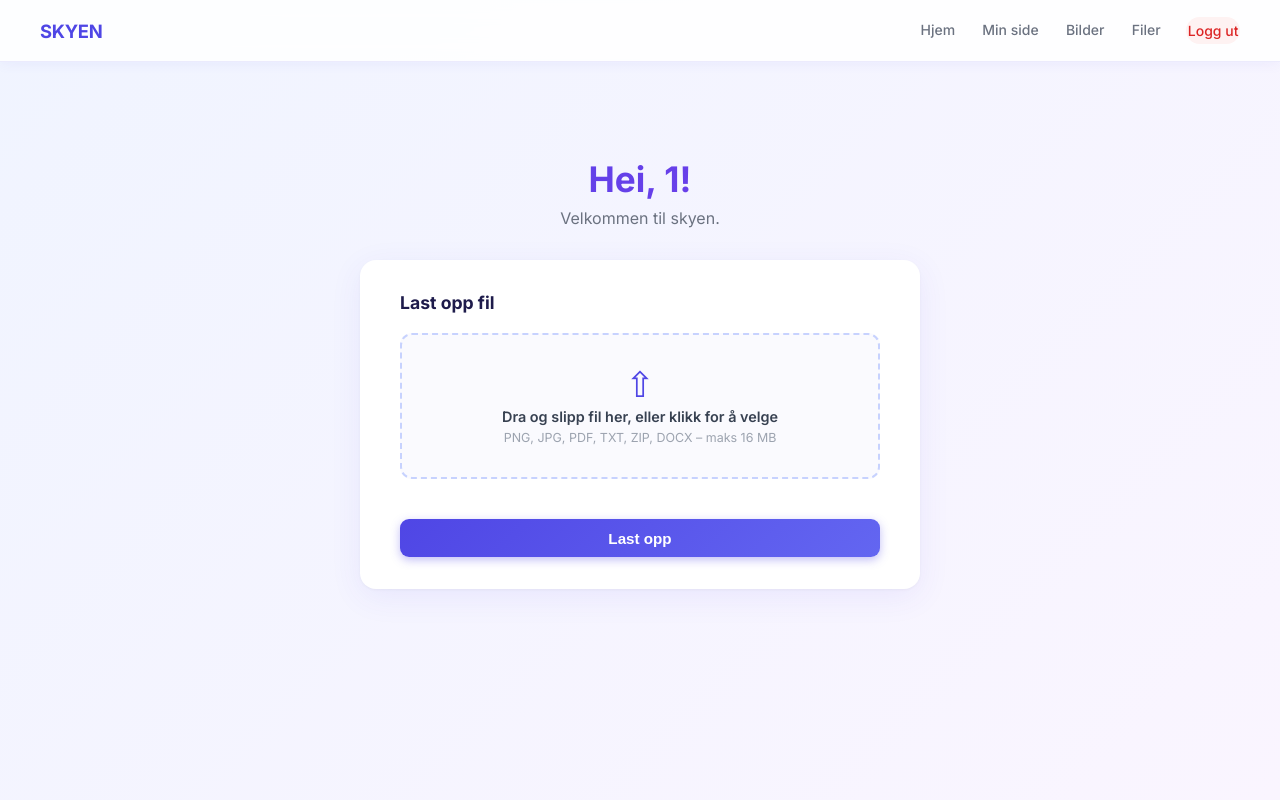
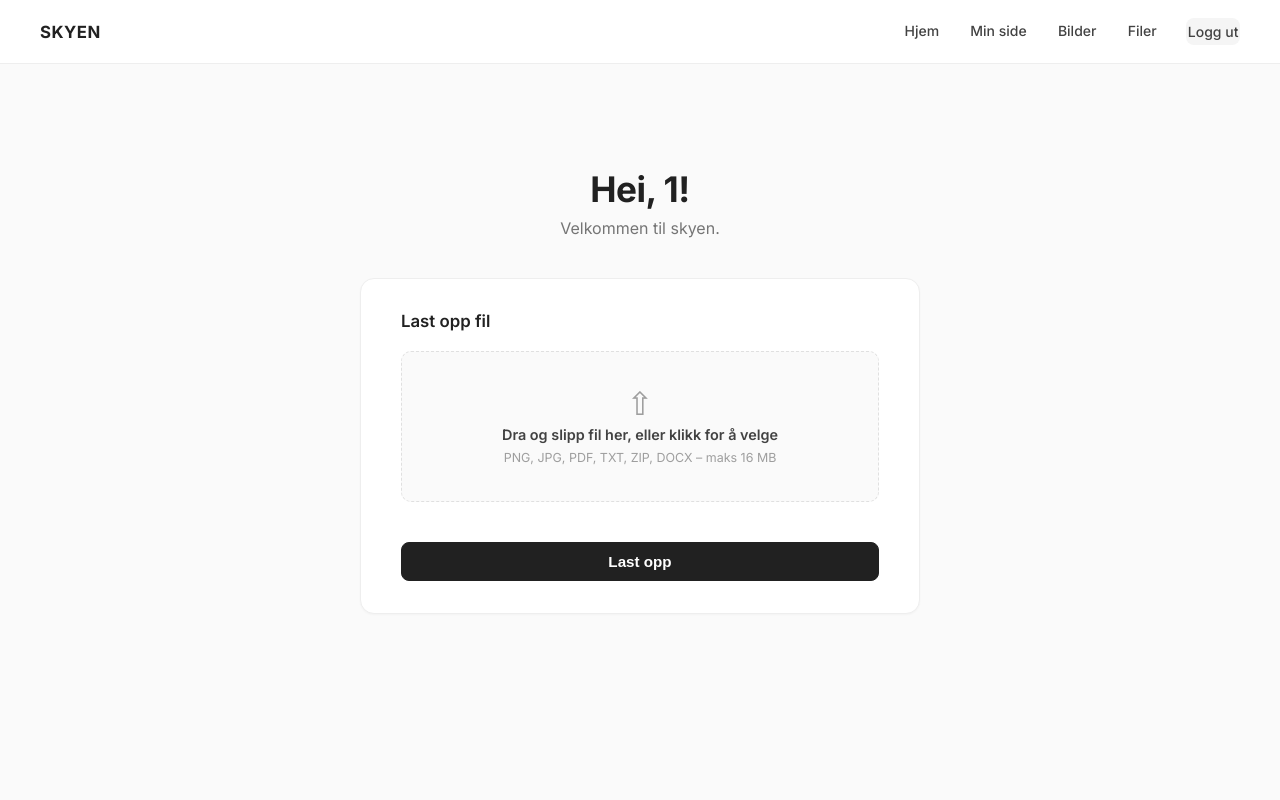
Before and after one commit to marcusthy/Skyen, a Flask app: page /welcome in a window 1280 px wide. Run offline with Flask 3, Linux system fonts and the light colour scheme; the visitor is signed in with stand-in values (Sample User, id 1); data that the repository does not hold is empty.

Commit message:
jeg brukte ai til og redeisgne nettsiden min med denne promten. har fortsatt noen endringer som skal bli gjort.                                   Gjør en visuell redesign av nettsiden uten å endre hvordan noe fungerer. Behold all eksisterende funksjonalitet, struktur, knappefunksjoner, skjemaer, linker og interaksjoner som de er. Endre KUN utseendet: farger, avstander, typografi, rundinger, skygger og layoutens visuelle hierarki.
Ny visuell stil: moderne, minimalistisk, med mye hvitt og grått. Bakgrunnen skal være hvit (#FFFFFF) eller nesten hvit (#FAFAFA). Bruk grå nyanser (#F5F5F5, #EEEEEE, #E0E0E0) til kort, seksjoner, separatorlinjer og knapper. Tekst skal være mørkegrå (#212121, #424242) for lesbarhet. Unngå sterke farger unntatt for eventuelle aksenter i svært dempet form. Siden skal føles ren, luftig, profesjonell og moderne – men alle eksisterende funksjoner forblir intakte.

```diff
--- a/static/style.css
+++ b/static/style.css
@@ -3,9 +3,11 @@
 
 body {
     font-family: 'Inter', sans-serif;
-    background: linear-gradient(135deg, #f0f4ff 0%, #faf5ff 100%);
-    color: #1e1b4b;
+    background: #FAFAFA;
+    color: #212121;
     min-height: 100vh;
+    -webkit-font-smoothing: antialiased;
+    -moz-osx-font-smoothing: grayscale;
 }
 
 /* ── Nav: toppmeny som ligger fast øverst (sticky) på alle sider ── */
@@ -14,33 +16,32 @@ nav {
     align-items: center;
     justify-content: space-between;
     padding: 0 2.5rem;
-    height: 62px;
-    background: rgba(255,255,255,0.85);
-    backdrop-filter: blur(10px);
-    border-bottom: 1px solid rgba(79,70,229,.1);
-    box-shadow: 0 2px 12px rgba(79,70,229,.06);
+    height: 64px;
+    background: #FFFFFF;
+    border-bottom: 1px solid #EEEEEE;
+    box-shadow: none;
     position: sticky;
     top: 0;
     z-index: 100;
 }
 
 .logo {
-    font-weight: 800;
-    font-size: 1.15rem;
-    color: #4f46e5;
-    letter-spacing: -.3px;
+    font-weight: 700;
+    font-size: 1.05rem;
+    color: #212121;
+    letter-spacing: .5px;
     text-decoration: none;
 }
 
 .nav-links {
     display: flex;
-    gap: 1.5rem;
+    gap: 1.75rem;
     align-items: center;
 }
 
 .nav-links a {
     text-decoration: none;
-    color: #6b7280;
+    color: #424242;
     font-size: .875rem;
     font-weight: 500;
     padding: .3rem .1rem;
@@ -49,22 +50,23 @@ nav {
 }
 
 .nav-links a:hover {
-    color: #4f46e5;
-    border-bottom-color: #4f46e5;
+    color: #212121;
+    border-bottom-color: #212121;
 }
 
 .btn-logout {
-    background: #fef2f2;
-    color: #dc2626 !important;
-    padding: .35rem .9rem;
-    border-radius: 20px;
+    background: #F5F5F5;
+    color: #424242 !important;
+    padding: .4rem 1rem;
+    border-radius: 8px;
     border-bottom: none !important;
-    font-weight: 600;
-    transition: background .2s !important;
+    font-weight: 500;
+    transition: background .2s, color .2s !important;
 }
 
 .btn-logout:hover {
-    background: #fee2e2 !important;
+    background: #EEEEEE !important;
+    color: #212121 !important;
     border-bottom-color: transparent !important;
 }
 
@@ -72,17 +74,18 @@ nav {
 .container {
     max-width: 960px;
     margin: 0 auto;
-    padding: 3rem 1.5rem;
+    padding: 3.5rem 1.5rem;
 }
 
 /* ── Cards: hvitt kort med skygge brukt på login/register/forsiden ── */
 .card {
-    background: #ffffff;
-    border-radius: 16px;
+    background: #FFFFFF;
+    border: 1px solid #EEEEEE;
+    border-radius: 14px;
     padding: 2.75rem 2.5rem;
     max-width: 440px;
     margin: 0 auto;
-    box-shadow: 0 8px 32px rgba(79,70,229,.08), 0 1px 3px rgba(0,0,0,.04);
+    box-shadow: 0 1px 2px rgba(0,0,0,.03);
     text-align: center;
 }
 
@@ -182,141 +191,161 @@ input[type="submit"] {
     display: block;
     width: 100%;
     margin-top: .75rem;
-    padding: .7rem 1.5rem;
-    background: linear-gradient(135deg, #4f46e5, #6366f1);
-    color: #fff;
-    border: none;
-    border-radius: 9px;
+    padding: .75rem 1.5rem;
+    background: #212121;
+    color: #FFFFFF;
+    border: 1px solid #212121;
+    border-radius: 8px;
     font-size: .95rem;
     font-weight: 600;
     font-family: inherit;
     cursor: pointer;
-    box-shadow: 0 3px 10px rgba(79,70,229,.35);
-    transition: opacity .2s, transform .15s;
+    box-shadow: none;
+    transition: background .2s, border-color .2s;
 }
 
 input[type="submit"]:hover {
-    opacity: .9;
-    transform: translateY(-1px);
+    background: #424242;
+    border-color: #424242;
+    transform: none;
 }
 
 .btn {
     display: inline-block;
     padding: .65rem 1.5rem;
-    border-radius: 9px;
+    border-radius: 8px;
     font-size: .95rem;
     font-weight: 600;
     text-decoration: none;
-    border: none;
+    border: 1px solid transparent;
     cursor: pointer;
-    transition: opacity .2s, transform .15s;
+    transition: background .2s, color .2s, border-color .2s;
 }
 
-.btn:hover { opacity: .88; transform: translateY(-1px); }
+.btn:hover { transform: none; }
 
 .btn-primary {
-    background: linear-gradient(135deg, #4f46e5, #6366f1);
-    color: #fff;
+    background: #212121;
+    color: #FFFFFF;
+    border-color: #212121;
     width: 100%;
     margin-top: .5rem;
-    box-shadow: 0 3px 10px rgba(79,70,229,.35);
+}
+
+.btn-primary:hover {
+    background: #424242;
+    border-color: #424242;
 }
 
 .btn-secondary {
-    background: #f1f5f9;
-    color: #4f46e5;
-    border: 1.5px solid #c7d2fe;
+    background: #FFFFFF;
+    color: #212121;
+    border: 1px solid #E0E0E0;
+}
+
+.btn-secondary:hover {
+    background: #F5F5F5;
+    border-color: #BDBDBD;
 }
 
 /* ── Home / welcome page: hero-seksjon og kort-rutenett ── */
 .home-hero {
     text-align: center;
-    padding: 3rem 1rem 2rem;
+    padding: 3rem 1rem 2.5rem;
 }
 
 .home-avatar {
     width: 76px;
     height: 76px;
     border-radius: 50%;
-    background: linear-gradient(135deg, #4f46e5, #818cf8);
-    color: #fff;
-    font-size: 2.1rem;
-    font-weight: 700;
+    background: #212121;
+    color: #FFFFFF;
+    font-size: 2rem;
+    font-weight: 600;
     display: flex;
     align-items: center;
     justify-content: center;
-    margin: 0 auto 1.25rem;
-    box-shadow: 0 6px 20px rgba(79,70,229,.3);
+    margin: 0 auto 1.5rem;
+    box-shadow: none;
+    letter-spacing: -.5px;
 }
 
 .home-hero h1 {
     font-size: 2.2rem;
-    font-weight: 800;
+    font-weight: 700;
     margin-bottom: .5rem;
-    background: linear-gradient(135deg, #4f46e5, #7c3aed);
-    -webkit-background-clip: text;
-    -webkit-text-fill-color: transparent;
-    background-clip: text;
+    color: #212121;
+    letter-spacing: -.5px;
+    -webkit-background-clip: initial;
+    -webkit-text-fill-color: initial;
+    background-clip: initial;
+    background: none;
 }
 
 .home-subtitle {
-    color: #6b7280;
+    color: #757575;
     font-size: 1rem;
 }
 
 .home-grid {
     display: grid;
     grid-template-columns: repeat(auto-fit, minmax(220px, 1fr));
-    gap: 1.25rem;
-    margin-bottom: 2rem;
+    gap: 1rem;
+    margin-bottom: 2.5rem;
 }
 
 .home-card {
-    background: #fff;
-    border-radius: 14px;
+    background: #FFFFFF;
+    border-radius: 12px;
     padding: 1.75rem 1.5rem;
-    box-shadow: 0 2px 14px rgba(79,70,229,.07);
-    transition: transform .2s, box-shadow .2s;
-    border: 1px solid #ede9fe;
+    box-shadow: none;
+    transition: border-color .2s, background .2s;
+    border: 1px solid #EEEEEE;
 }
 
 .home-card:hover {
-    transform: translateY(-4px);
-    box-shadow: 0 8px 24px rgba(79,70,229,.12);
+    transform: none;
+    box-shadow: none;
+    background: #FAFAFA;
+    border-color: #E0E0E0;
 }
 
-.home-card-icon { font-size: 2rem; margin-bottom: .75rem; }
-.home-card h3   { font-size: 1.05rem; margin-bottom: .4rem; color: #1e1b4b; }
-.home-card p    { font-size: .88rem; color: #6b7280; }
+.home-card-icon { font-size: 1.85rem; margin-bottom: .85rem; filter: grayscale(1); opacity: .85; }
+.home-card h3   { font-size: 1.02rem; margin-bottom: .4rem; color: #212121; font-weight: 600; }
+.home-card p    { font-size: .88rem; color: #757575; line-height: 1.5; }
 
 .home-actions { text-align: center; }
 
 /* ── Flash messages: suksess-/feilmeldinger fra Flask flash() ── */
 .flash {
-    padding: .75rem 1.25rem;
-    border-radius: 9px;
+    padding: .8rem 1.25rem;
+    border-radius: 8px;
     margin-bottom: 1.25rem;
     font-size: .9rem;
     font-weight: 500;
+    border: 1px solid #EEEEEE;
+    background: #F5F5F5;
+    color: #212121;
 }
-.flash-success { background: #dcfce7; color: #166534; border: 1px solid #bbf7d0; }
-.flash-error   { background: #fef2f2; color: #991b1b; border: 1px solid #fecaca; }
+.flash-success { background: #F5F5F5; color: #212121; border: 1px solid #E0E0E0; border-left: 3px solid #424242; }
+.flash-error   { background: #F5F5F5; color: #b71c1c; border: 1px solid #E0E0E0; border-left: 3px solid #b71c1c; }
 
 /* ── Upload box: opplastingskort med drag-and-drop-område ── */
 .upload-box {
-    background: #fff;
-    border-radius: 16px;
+    background: #FFFFFF;
+    border: 1px solid #EEEEEE;
+    border-radius: 14px;
     padding: 2rem 2.5rem;
     max-width: 560px;
     margin: 0 auto 2rem;
-    box-shadow: 0 8px 32px rgba(79,70,229,.08), 0 1px 3px rgba(0,0,0,.04);
+    box-shadow: 0 1px 2px rgba(0,0,0,.03);
 }
 
 .upload-box h3 {
-    font-size: 1.1rem;
-    font-weight: 700;
+    font-size: 1.05rem;
+    font-weight: 600;
     margin-bottom: 1.25rem;
-    color: #1e1b4b;
+    color: #212121;
 }
 
 .file-drop {
@@ -324,42 +353,42 @@ input[type="submit"]:hover {
     flex-direction: column;
     align-items: center;
     justify-content: center;
-    gap: .35rem;
-    border: 2px dashed #c7d2fe;
-    border-radius: 12px;
-    padding: 2rem 1.5rem;
+    gap: .4rem;
+    border: 1.5px dashed #E0E0E0;
+    border-radius: 10px;
+    padding: 2.25rem 1.5rem;
     cursor: pointer;
     transition: border-color .2s, background .2s;
-    background: #fafafe;
+    background: #FAFAFA;
 }
 
 .file-drop:hover,
 .file-drop.drag-over {
-    border-color: #4f46e5;
-    background: #eef2ff;
+    border-color: #9E9E9E;
+    background: #F5F5F5;
 }
 
 .drop-icon {
-    font-size: 2.2rem;
-    color: #4f46e5;
+    font-size: 2rem;
+    color: #9E9E9E;
     line-height: 1;
 }
 
 .drop-text {
     font-size: .9rem;
     font-weight: 600;
-    color: #374151;
+    color: #424242;
 }
 
 .drop-hint {
     font-size: .78rem;
-    color: #9ca3af;
+    color: #9E9E9E;
 }
 
 .selected-file {
     display: block;
     font-size: .82rem;
-    color: #4f46e5;
+    color: #424242;
     margin-top: .5rem;
     font-weight: 500;
     min-height: 1.2em;
```
Also changed, not shown: other parts of static/style.css (+118 -100 lines).
